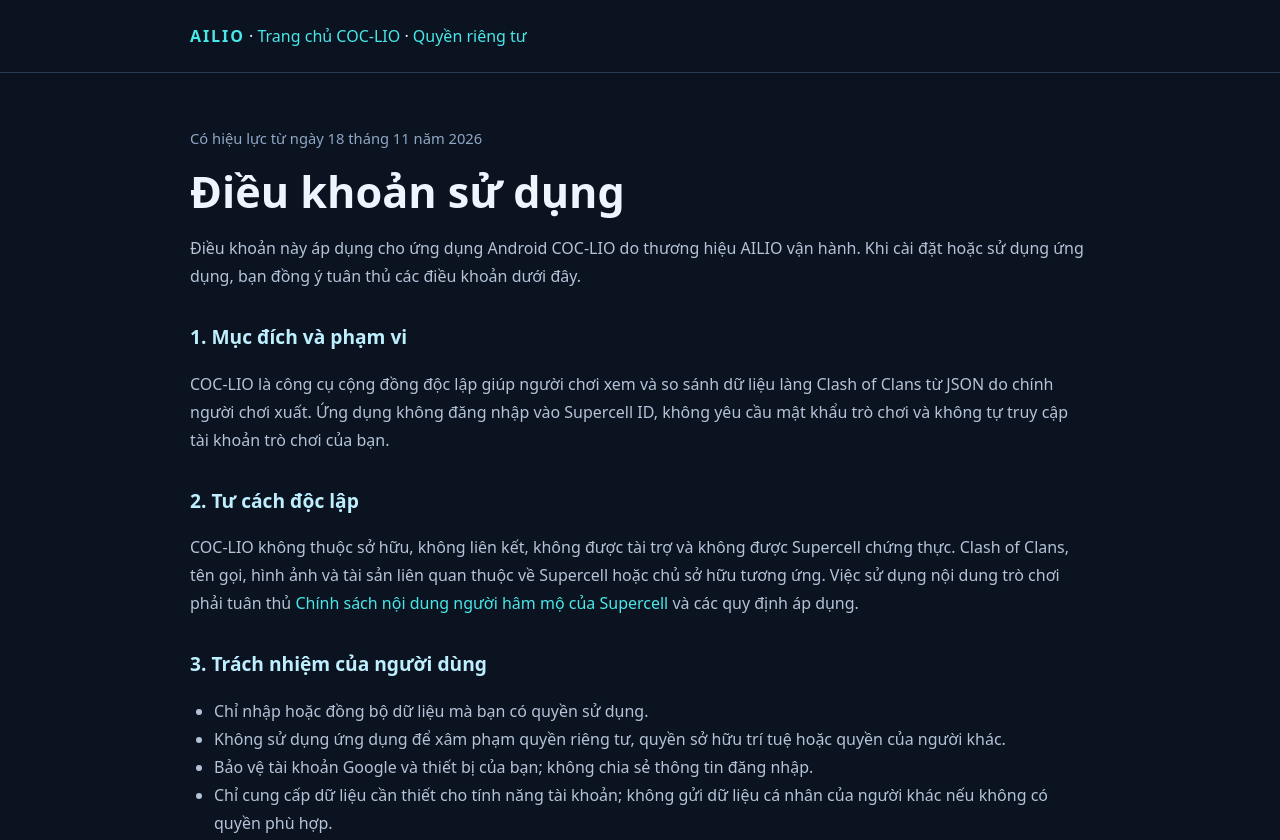
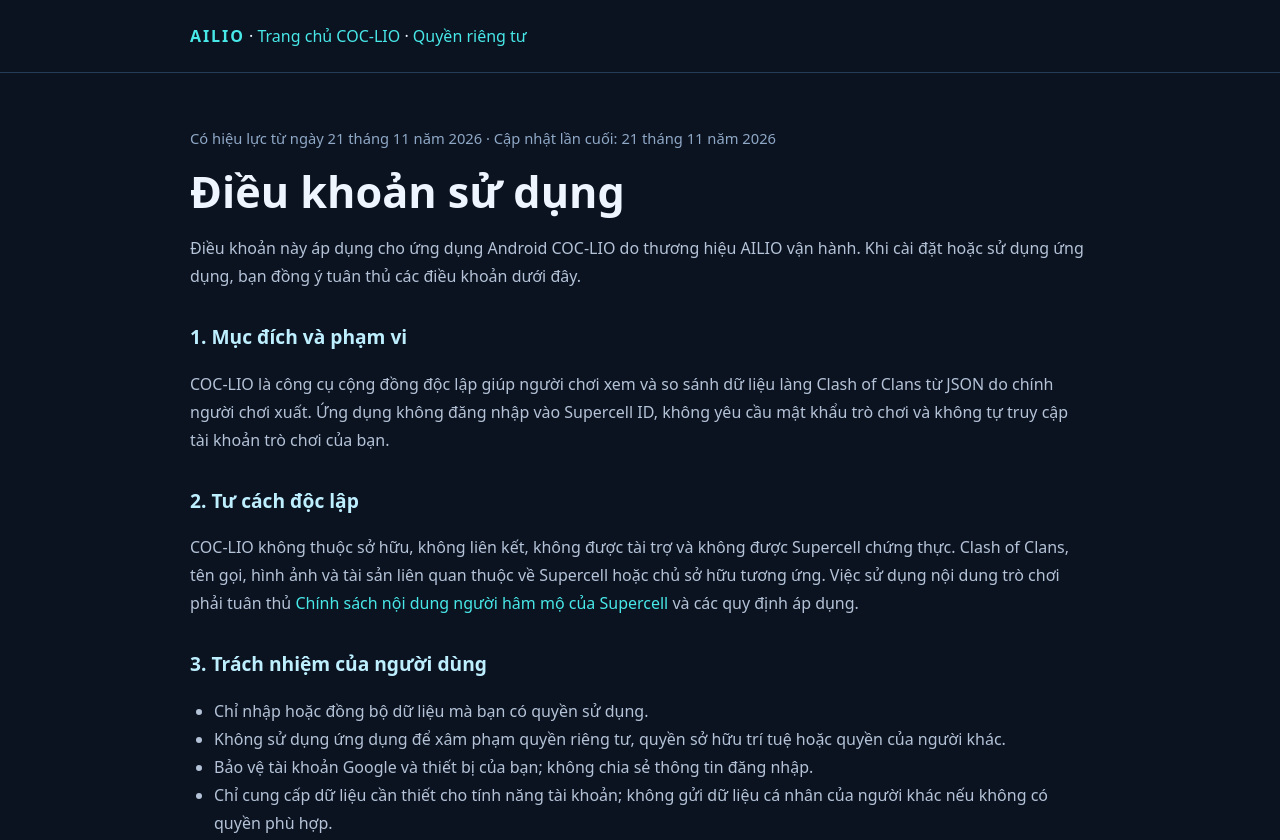
Before and after one commit to HUY-HOA/COC-LIO, a plain HTML site: page website/terms.html in a window 1280 px wide. Shown: the top 840 px of the page. Drawn offline with Linux system fonts and the light colour scheme.

Commit message:
Update terms effective date

```diff
--- a/website/terms.html
+++ b/website/terms.html
@@ -17,7 +17,7 @@
 <body>
   <header><div class="wrap"><a class="brand" href="/">AILIO</a> · <a href="/">Trang chủ COC-LIO</a> · <a href="/privacy">Quyền riêng tư</a></div></header>
   <main class="wrap">
-    <p class="meta">Có hiệu lực từ ngày 18 tháng 11 năm 2026</p>
+    <p class="meta">Có hiệu lực từ ngày 21 tháng 11 năm 2026 · Cập nhật lần cuối: 21 tháng 11 năm 2026</p>
     <h1>Điều khoản sử dụng</h1>
     <p>Điều khoản này áp dụng cho ứng dụng Android COC-LIO do thương hiệu AILIO vận hành. Khi cài đặt hoặc sử dụng ứng dụng, bạn đồng ý tuân thủ các điều khoản dưới đây.</p>
 
```
